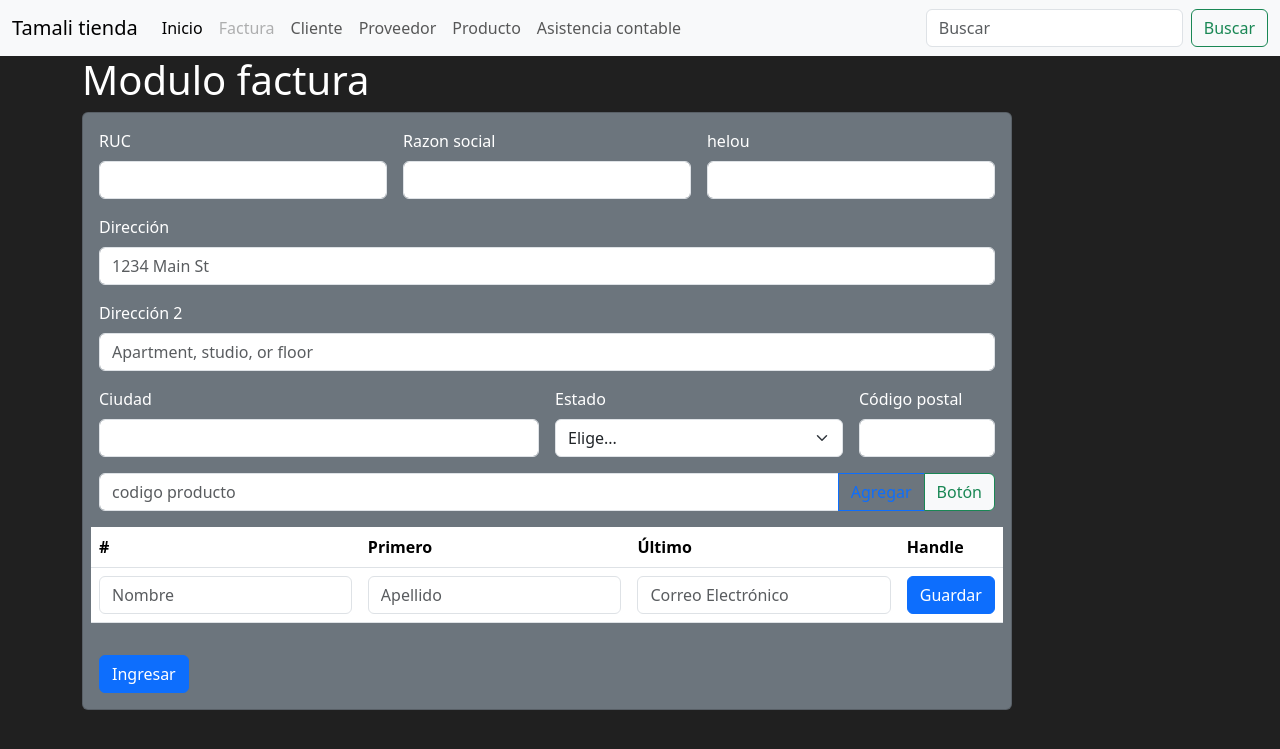
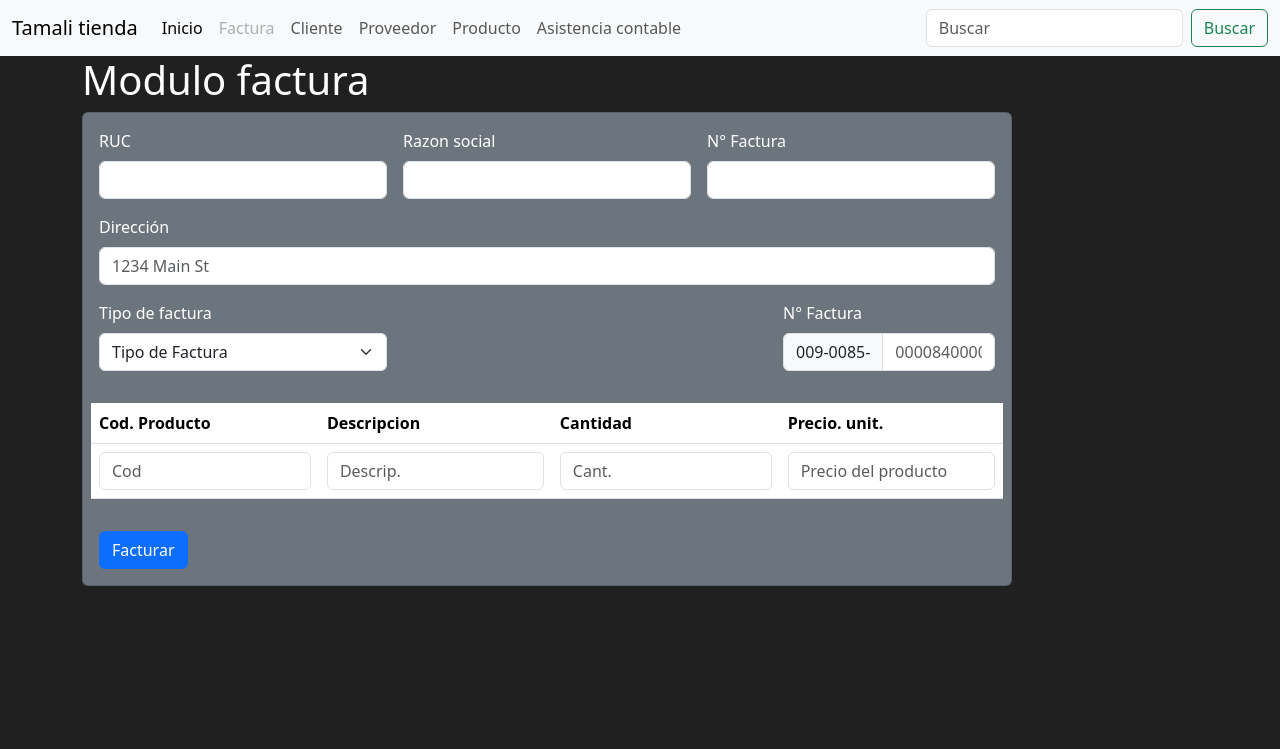
Before and after one commit to Jecordo/ProyectoTamali, a Django app: page /gestor/facturar/ in a window 1280 px wide. Shown: the top 749 px of the page. Run offline with Django 4.2, Linux system fonts and the light colour scheme.

Commit message:
Facturacion

```diff
--- a/gestor/models.py
+++ b/gestor/models.py
@@ -68,7 +68,7 @@ class producto(models.Model):
     cod_marca = models.ForeignKey(marca, on_delete=models.CASCADE)
     precio_costo = models.IntegerField()
     precio_venta = models.IntegerField()
-    descripcion = models.CharField()
+    descripcion = models.IntegerField()
     color = models.CharField()
     medida = models.CharField()
     descuento = models.IntegerField()
@@ -140,7 +140,7 @@ class factura(models.Model):
         return self.num_factura
 
 class factura_detalle(models.Model):
-    num_factura = models.CharField(max_length=50, null=False)
+    num_factura = models.ForeignKey(factura, on_delete=models.CASCADE)
     cod_producto = models.ForeignKey(producto, on_delete=models.CASCADE)
     precio_unitario = models.IntegerField()
     total_precio = models.IntegerField()
--- a/gestor/templates/create_factura.html
+++ b/gestor/templates/create_factura.html
@@ -63,35 +63,35 @@
                         </div>
                         <div class="col-md-4">
                         <label for="razon_social" class="form-label">Razon social</label>
-                        <input type="password" class="form-control" id="razon_social" name="razon_social">
+                        <input type="text" class="form-control" id="razon_social" name="razon_social">
                         </div>
                         <div class="col-md-4">
-                        <label for="inputPassword4" class="form-label">helou</label>
-                        <input type="password" class="form-control" id="inputPassword4">
+                        <label for="num_factura" class="form-label">N° Factura</label>
+                        <input type="text" class="form-control" id="num_factura" name="num_factura">
                         </div>
                         <div class="col-12">
-                        <label for="inputAddress" class="form-label">Dirección</label>
-                        <input type="text" class="form-control" id="inputAddress" placeholder="1234 Main St">
+                        <label for="direccion" class="form-label">Dirección</label>
+                        <input type="text" class="form-control" id="direccion" placeholder="1234 Main St" name="direccion">
                         </div>
-                        <div class="col-12">
-                        <label for="inputAddress2" class="form-label">Dirección 2</label>
-                        <input type="text" class="form-control" id="inputAddress2" placeholder="Apartment, studio, or floor">
-                        </div>
-                        <div class="col-md-6">
-                        <label for="inputCity" class="form-label">Ciudad</label>
-                        <input type="text" class="form-control" id="inputCity">
-                        </div>
+
                         <div class="col-md-4">
-                        <label for="inputState" class="form-label">Estado</label>
-                        <select id="inputState" class="form-select">
-                            <option selected>Elige...</option>
-                            <option>...</option>
+                        <label for="tipo_factura" class="form-label">Tipo de factura</label>
+                        <select id="tipo_factura" class="form-select" name="tipo_factura">
+                            <option selected>Tipo de Factura</option>
+                            <option value=1>Contado</option>
                         </select>
                         </div>
-                        <div class="col-md-2">
-                        <label for="inputZip" class="form-label">Código postal</label>
-                        <input type="text" class="form-control" id="inputZip">
+                        <div class="col-md-5">
+
                         </div>
+                        <div class="col-md-3">
+                          <label for="num_factura" class="form-label">N° Factura</label>
+                          <div class="input-group mb-3">
+                              <span class="input-group-text">009-0085- </span>
+                              <input type="text" class="form-control" id="num_factura" placeholder="0000840000" name="num_factura">
+                          </div>
+                        </div>
+                        <!--
                         <div class="col-12">
                           <div class="input-group">
                             <input type="text" class="form-control" placeholder="codigo producto" name="cod_producto">
@@ -99,31 +99,31 @@
                             <a href="#" class="btn btn-outline-success bg-light" type="button">Botón</a>
                           </div>
                         </div>
-
+                        -->
                         <table class="table">
                             <thead>
                               <tr>
-                                <th scope="col">#</th>
-                                <th scope="col">Primero</th>
-                                <th scope="col">Último</th>
-                                <th scope="col">Handle</th>
+                                <th scope="col">Cod. Producto</th>
+                                <th scope="col">Descripcion</th>
+                                <th scope="col">Cantidad</th>
+                                <th scope="col">Precio. unit.</th>
                               </tr>
                             </thead>
                             <tbody>
                               <form method="post" action="{% url 'buscar_roducto' 1 %}">
                                 {% csrf_token %}
                                 <tr>
-                                    <td><input type="text" name="nombre" class="form-control" placeholder="Nombre"></td>
-                                    <td><input type="text" name="apellido" class="form-control" placeholder="Apellido"></td>
-                                    <td><input type="email" name="correo" class="form-control" placeholder="Correo Electrónico"></td>
-                                    <td><button type="submit" class="btn btn-primary">Guardar</button></td>
+                                    <td><input type="text" name="cod_producto" class="form-control" placeholder="Cod"></td>
+                                    <td><input type="text" name="desc_producto" class="form-control" placeholder="Descrip."></td>
+                                    <td><input type="text" name="cantidad_producto" class="form-control" placeholder="Cant."></td>
+                                    <td><input type="text" name="precio" class="form-control" placeholder="Precio del producto"></td>
                                 </tr>
                             </form>
                             </tbody>
                           </table>
 
                         <div class="col-12">
-                        <button type="submit" class="btn btn-primary">Ingresar</button>
+                        <button type="submit" class="btn btn-primary">Facturar</button>
                         </div>
                     </form>
                 </div>
--- a/gestor/templates/create_product.html
+++ b/gestor/templates/create_product.html
@@ -116,6 +116,7 @@
                         <select id="prov_producto" class="form-select" name="prov_producto">
                             <option selected>Elige...</option>
                             <option value=1>Jorge</option>
+                            <option value=6>Jorge</option>
                         </select>
                         </div>
 
--- a/gestor/views.py
+++ b/gestor/views.py
@@ -1,5 +1,5 @@
 from django.shortcuts import render,  redirect
-from .models import persona, factura, factura_detalle, clientes, producto, categoria,marca,Estados,proveedor
+from .models import persona, factura, factura_detalle, clientes, producto, categoria,marca,Estados,proveedor, tipo_factura, metodo_pago
 from django.shortcuts import get_object_or_404
 
 
@@ -19,26 +19,20 @@ def create_factura(request):
     #factu = persona(title=request.POST['title'], description=request.POST['description'])
     #factu.save()
     #return redirect('/gestor/')
-    template = 'create_factura.html'
+    #client = get_object_or_404(clientes, pk=request.POST['cod_cateoria'])
+    client = clientes.objects.filter(RUC=request.POST['ruc_cliente'])
+    tip_factu = get_object_or_404(tipo_factura, pk=request.POST['tipo_factura'])
+    product = get_object_or_404(producto, pk=request.POST['cod_producto'])
+    est = get_object_or_404(Estados, pk=1)
+    pago = get_object_or_404(metodo_pago, pk=1)
 
-    def get(self, request):
-        client = clientes.objects.all()
-        product = producto.objects.all()
-        return render(request, self.template, {'clients': client, 'products': product})
 
-    def post(self, request):
-        proyecto_form = ProyectoForm(request.POST)
-        usu_proy_rol_formset = UsuProyRolFormset(request.POST)
-        if proyecto_form.is_valid() and usu_proy_rol_formset.is_valid():
-            proyecto = proyecto_form.save()
-            for usu_proy_rol_form in usu_proy_rol_formset:
-                usu_proy_rol = usu_proy_rol_form.save(commit=False)
-                usu_proy_rol.proyecto = proyecto
-                usu_proy_rol.save()
-            return redirect('gestor:dashboard')
-        else:
-            return render(request, self.template, {'clients': client, 'products': product})
+    fact = factura(cliente=client, tip_factu=tip_factu, estado=est, metodo_de_pago=pago)
+    fact.save()
 
+    fact_deta = factura_detalle(cod_producto=product, num_factura=fact)
+    fact_deta.save()
+    return redirect('/gestor/')
 
 def delete_factura(request, factu_id):
     factu = persona.objects.get(id=factu_id)
@@ -58,8 +52,6 @@ def menu_producto(request):
     return render(request, 'create_product.html')
 
 def create_product(request):
-
-    print(request.POST)
 
     cat = get_object_or_404(categoria, pk=request.POST['cod_cateoria'])
     prov = get_object_or_404(proveedor, pk=request.POST['prov_producto'])
```
Also changed, not shown: gestor/migrations/0003_alter_entrada_cantidad_entrante_and_more.py, gestor/migrations/0004_alter_factura_detalle_num_factura_and_more.py (added).
